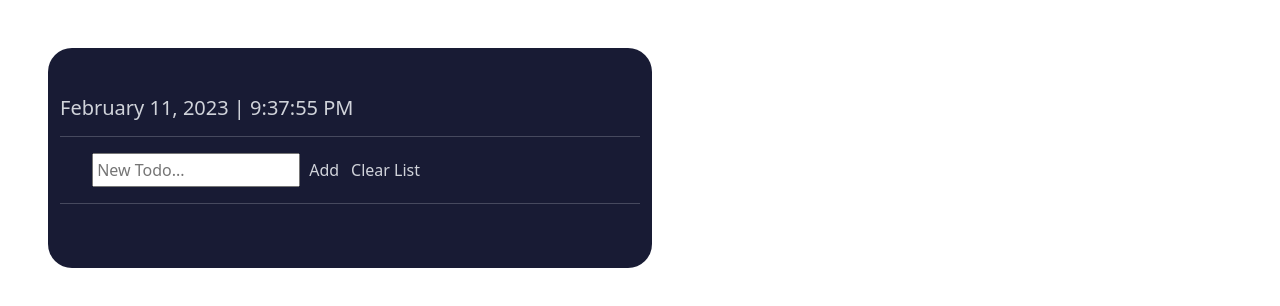
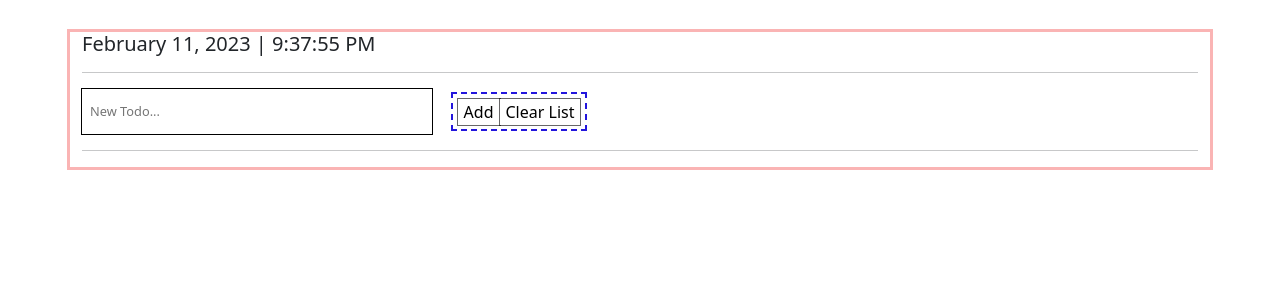
Before and after one commit to rossiny-o/ToDoListApp, a React (Create React App) app: page / in a window 1280 px wide. Shown: the top 306 px of the page. Built offline with nearby package versions, Linux system fonts and the light colour scheme.

Commit message:
new design prt2

```diff
--- a/src/App.css
+++ b/src/App.css
@@ -1,113 +1,131 @@
 
-body {
-  font-family: sans-serif;
-  margin: 3rem;
-  padding: 3rem;
-  width: 700px;
+
+*{
+
+  /* background-color: rgba(0, 198, 69, 0.1); */
+  border: none;
+}
+
+.add-todo-form{
+  display: flex;
+
+}
+
+
+.newIteminput {
+  outline: 1px solid black;
+  width: 350px;
+  margin-right: 1rem;
+  padding: 0.5rem;
+  font-size: .8rem;
+}
+
+.todo-table-grid{
+  display:flex;
+  justify-content: center;
+  outline: 1px solid rgb(220, 22, 22);
+  margin: .3rem;
+  padding: .3rem;
+
+}
+
+table {
+background: rgb(206, 206, 206);
+width: 13;
+
+  }
+
+tr{
+  outline: 3px solid darkblue;
+  padding: .5rem;
+}
+
+td{
+  outline: 2px dashed green;
+
+}
+
+
+.todo{
+  padding-right: 1em;
+}
+
+.user{
+  font-size: small;
+  display: flex;
+
+  /* outline: 1px dashed rgb(139, 0, 51); */
+}
+
+.dropdown{
+
+  background: transparent;
+  padding: .3rem;
+  /* border: none; */
+  /* width: 95px; */
+}
+
+.buttongroup{
+  display: flex;
+  padding: .3rem;
+  margin: .3rem;
+  justify-content: space-around;
+  outline: 2px dashed rgb(35, 22, 220);
+}
+
+button {
+  background-color:white;
+  color: black;
+  border-radius: 1rem;
+  outline: 1px solid rgba(2, 0, 2, 0.597);
+  /* color: #D0D3DA; */
+
 }
 
 
 
 
 
+
+/* --------- --------- --------- --------- --------- --------- --------- --------- */
+
 .container{
-  border-radius: 1.5rem;
-  padding: 3rem;
+  font-size: medium;
+  outline: 3px solid rgba(238, 24, 24, 0.322);
+  margin: 2rem;
+  /* border-radius: 1.5rem;
   color: #D0D3DA;
-  background-color: #181B34;
-  font-size: medium;
-}
-
-button {
-  background: none;
-  border: none;
-  color: #D0D3DA;
-
+   */
 }
 
 
 /* style for ToDo Item */
 
-table {
-
-  border-radius: .3rem;
-
-}
-
-tr{
-
-}
-
-tbody{
 
 
-}
 
-.table-titles{
-  display: flex;
-  margin: 1rem;
-  justify-content: space-between;
-  font-size: small;
-  font-weight: bold;
-  border: none;
-}
-
-
-.table-items {
-  display:flex;
-}
-.list-items {
-margin: .3rem;
-padding: .3rem;
-border: .5px solid rgba(102, 104, 107, 0.5);
-
-}
 
 /* .list-items:hover{
   transform: translateY(.1rem);
 } */
 
-.user{
-  background-color: #00C674;
-  margin: .3rem;
-  padding: .3rem;
-  font-size: small;
-}
-
-.status{
-
-  background-color: #E1445C;
-  margin: .5rem;
-  padding: .3rem;
-  font-size: small;
-}
 
 
 
-.dropdown{
-  background: none;
-  border: none;
-  padding: auto;
-  width: 95px;
-  justify-content: flex-start;
-}
 
-.todo{
-  /* background-color: #FDAB3D; */
-  color:  #D0D3DA;
-  padding: .2rem;
-  width: 13rem;
-}
+
+
+
 
 #todo-checkbox{
-  margin-left: .5rem;
-  padding: .6rem;
-  background-color: none;
-  border: solid .5px #D0D3DA;
+  margin-left: .2rem;
+  background-color: transparent;
 }
 .todo-text{
-  margin-left: 1rem ;
+  margin-left: .5rem ;
   font-size: small;
+  color: black;
+  font-weight: bold;
 }
 
 .todo-text-strike {
@@ -115,21 +133,14 @@ border: .5px solid rgba(102, 104, 107, 0.5);
   opacity: 0.5;
 }
 
-.todo-edit {
+/* .todo-edit {
   display: flex;
   flex-wrap: nowrap;
   padding: 0.2rem;
   margin-right: 0.2rem;
   font-size: 0.8rem;
-}
+} */
 
-.newIteminput {
-  width: 13rem;
-  padding: 0.2rem;
-  margin-right: 0.2rem;
-  margin-left: 2rem;
-  font-size: 1rem;
-}
 .editIteminput {
   width: 13rem;
   padding: 0.2rem;
--- a/src/App.js
+++ b/src/App.js
@@ -84,7 +84,7 @@ function ToDoList() {
 
       <div className="row">
         <div className="col">
-          <form onSubmit={handleSubmit}>
+          <form className="add-todo-form" onSubmit={handleSubmit}>
             <input
               name="item"
               placeholder="New Todo... "
@@ -93,12 +93,14 @@ function ToDoList() {
               ref={inputRef}
               value={inputValue}
             />
+            <div className="buttongroup">
               <button id="btn" type="submit" disabled={!inputValue}>
                 Add
               </button>
               <button id="btn" onClick={handleClear}>
                 Clear List
               </button>
+            </div>
           </form>
           <hr />
         </div>
@@ -124,7 +126,6 @@ function ToDoList() {
             ))}
           </div>
         </div>
-
       </div>
     </div>
   );
@@ -146,9 +147,8 @@ function ToDoItem({ id, text, onDelete, onEdit }) {
 
   function Table() {
     return (
-      <table className="table-items list-items">
+      <table>
           <tbody>
-          <tr>
             <td className="todo">
               <input
                 type="checkbox"
@@ -171,9 +171,7 @@ function ToDoItem({ id, text, onDelete, onEdit }) {
                   ))}
                 </select>
               </label>
-            </td>
 
-            <td className="status">
               <label for="dropdown">
                 <select className="dropdown">
                   {status.map((status) => (
@@ -182,7 +180,8 @@ function ToDoItem({ id, text, onDelete, onEdit }) {
                 </select>
               </label>
             </td>
-          </tr>
+
+
           </tbody>
       </table>
     );
@@ -226,9 +225,12 @@ function ToDoItem({ id, text, onDelete, onEdit }) {
   }
 
   return (
+    <div className="todo-table-grid">
     <label htmlFor="checkbox" className={isChecked ? "todo-text-strike" : ""}>
       <Table />
     </label>
+
+    </div>
   );
 
   // test extra code
```
Lines whose indentation alone changed are shown as unchanged.
